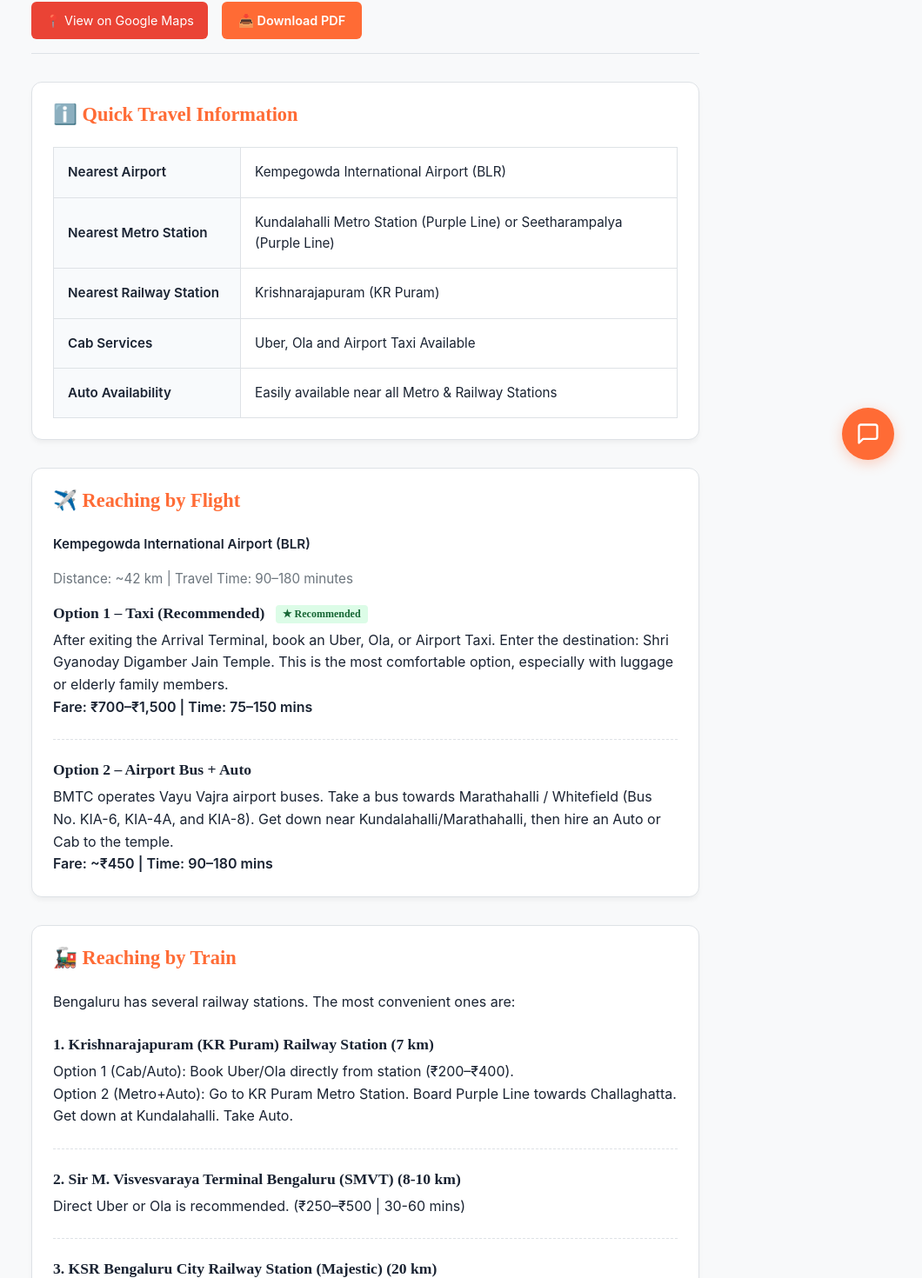
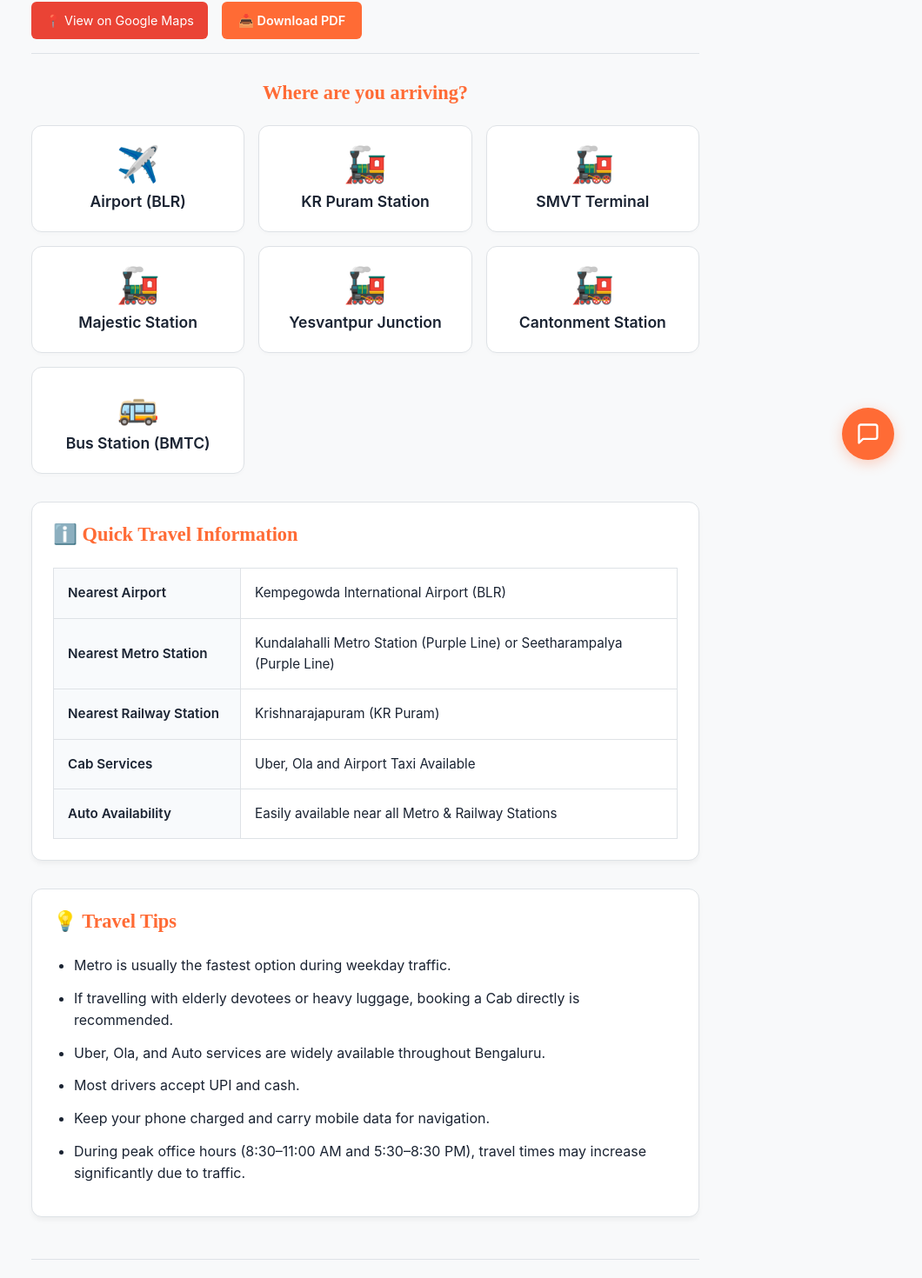
Before and after one commit to cjchirag7/jain-tirth-itineraries, a Next.js app: page /gyanoday-travel-guide in a window 1280 px wide. Shown: the part 239-1709 px from the top of the page at 87% size, without its empty margins (220-1280 px from the left). Built offline with nearby package versions, Linux system fonts and the light colour scheme.

Commit message:
Update how to reach gyanoday page

```diff
--- a/src/app/gyanoday-travel-guide/page.module.css
+++ b/src/app/gyanoday-travel-guide/page.module.css
@@ -228,6 +228,75 @@
   border-top: 1px solid var(--border);
 }
 
+.hubPrompt {
+  text-align: center;
+  font-size: 1.4rem;
+  color: var(--primary);
+  margin-bottom: 1.5rem;
+  font-weight: 600;
+}
+
+.hubGrid {
+  display: grid;
+  grid-template-columns: repeat(auto-fill, minmax(200px, 1fr));
+  gap: 1rem;
+  margin-bottom: 2rem;
+}
+
+.hubCard {
+  background: white;
+  border: 1px solid var(--border);
+  border-radius: 12px;
+  padding: 1.5rem 1rem;
+  text-align: center;
+  cursor: pointer;
+  transition: all 0.2s;
+  box-shadow: 0 2px 4px rgba(0,0,0,0.02);
+  display: flex;
+  flex-direction: column;
+  align-items: center;
+  justify-content: center;
+  gap: 0.75rem;
+}
+
+.hubCard:hover, .hubCard:active {
+  border-color: var(--primary);
+  box-shadow: 0 4px 12px rgba(0,0,0,0.05);
+  transform: translateY(-2px);
+  background: var(--bg-hover);
+}
+
+.hubIcon {
+  font-size: 2.5rem;
+  line-height: 1;
+}
+
+.hubName {
+  font-size: 1.1rem;
+  font-weight: 600;
+  color: var(--secondary);
+}
+
+.backBtn {
+  background: transparent;
+  border: 1px solid var(--border);
+  padding: 0.5rem 1rem;
+  border-radius: 6px;
+  font-size: 0.95rem;
+  cursor: pointer;
+  display: inline-flex;
+  align-items: center;
+  gap: 0.5rem;
+  color: var(--text);
+  margin-bottom: 1.5rem;
+  transition: all 0.2s;
+  font-weight: 500;
+}
+
+.backBtn:hover {
+  background: var(--bg-hover);
+}
+
 @media (max-width: 640px) {
   .header {
     flex-direction: column;
--- a/src/app/gyanoday-travel-guide/page.tsx
+++ b/src/app/gyanoday-travel-guide/page.tsx
@@ -8,6 +8,7 @@ import styles from './page.module.css';
 function TravelGuideContent() {
   const searchParams = useSearchParams();
   const [lang, setLang] = useState<'en' | 'hi'>('en');
+  const [selectedHub, setSelectedHub] = useState<string | null>(null);
 
   useEffect(() => {
     const langParam = searchParams.get('lang');
@@ -112,6 +113,95 @@ function TravelGuideContent() {
   const pdfUrl = isHi ? '/pdfs/gyanoday-travel-guide-hi.pdf' : '/pdfs/gyanoday-travel-guide-en.pdf';
   const mapUrl = 'https://www.google.com/maps?cid=10167995298631462920';
 
+  const hubs = [
+    { id: 'flight', icon: '✈️', name: isHi ? 'हवाई अड्डा (BLR Airport)' : 'Airport (BLR)' },
+    { id: 'kr-puram', icon: '🚂', name: isHi ? 'KR पुरम स्टेशन' : 'KR Puram Station' },
+    { id: 'smvt', icon: '🚂', name: isHi ? 'SMVT टर्मिनल' : 'SMVT Terminal' },
+    { id: 'majestic', icon: '🚂', name: isHi ? 'मैजेस्टिक स्टेशन' : 'Majestic Station' },
+    { id: 'yesvantpur', icon: '🚂', name: isHi ? 'यशवंतपुर जंक्शन' : 'Yesvantpur Junction' },
+    { id: 'cantonment', icon: '🚂', name: isHi ? 'कैंटोनमेंट स्टेशन' : 'Cantonment Station' },
+    { id: 'bus', icon: '🚌', name: isHi ? 'बस स्टैंड (BMTC)' : 'Bus Station (BMTC)' }
+  ];
+
+  const renderSelectedContent = () => {
+    switch (selectedHub) {
+      case 'flight':
+        return (
+          <section className={styles.section}>
+            <h3 className={styles.sectionTitle}>✈️ {t.flightTitle}</h3>
+            <p className={styles.address} style={{ fontWeight: 600, color: 'var(--secondary)' }}>{t.flightSubtitle}</p>
+            <p className={styles.address}>{t.distTime}</p>
+
+            <div className={styles.optionBlock}>
+              <h4 className={styles.optionTitle}>{t.flightOpt1} <span className={styles.recommended}>★ Recommended</span></h4>
+              <p>{t.flightOpt1Desc}</p>
+              <p className={styles.highlight}>{t.fareTime1}</p>
+            </div>
+
+            <div className={styles.optionBlock}>
+              <h4 className={styles.optionTitle}>{t.flightOpt2}</h4>
+              <p>{t.flightOpt2Desc}</p>
+              <p className={styles.highlight}>{t.fareTime2}</p>
+            </div>
+          </section>
+        );
+      case 'kr-puram':
+        return (
+          <section className={styles.section}>
+            <h3 className={styles.sectionTitle}>🚂 {t.krPuram}</h3>
+            <div className={styles.optionBlock}>
+              <p style={{ whiteSpace: 'pre-line' }}>{t.krPuramDesc}</p>
+            </div>
+          </section>
+        );
+      case 'smvt':
+        return (
+          <section className={styles.section}>
+            <h3 className={styles.sectionTitle}>🚂 {t.smvt}</h3>
+            <div className={styles.optionBlock}>
+              <p>{t.smvtDesc}</p>
+            </div>
+          </section>
+        );
+      case 'majestic':
+        return (
+          <section className={styles.section}>
+            <h3 className={styles.sectionTitle}>🚂 {t.majestic}</h3>
+            <div className={styles.optionBlock}>
+              <p>{t.majesticDesc}</p>
+            </div>
+          </section>
+        );
+      case 'yesvantpur':
+        return (
+          <section className={styles.section}>
+            <h3 className={styles.sectionTitle}>🚂 {t.yesvantpur}</h3>
+            <div className={styles.optionBlock}>
+              <p>{t.yesvantpurDesc}</p>
+            </div>
+          </section>
+        );
+      case 'cantonment':
+        return (
+          <section className={styles.section}>
+            <h3 className={styles.sectionTitle}>🚂 {t.cantonment}</h3>
+            <div className={styles.optionBlock}>
+              <p>{t.cantonmentDesc}</p>
+            </div>
+          </section>
+        );
+      case 'bus':
+        return (
+          <section className={styles.section}>
+            <h3 className={styles.sectionTitle}>🚌 {t.busTitle}</h3>
+            <p>{t.busDesc}</p>
+          </section>
+        );
+      default:
+        return null;
+    }
+  };
+
   return (
     <div className={styles.container}>
       <Head>
@@ -137,6 +227,18 @@ function TravelGuideContent() {
             🌐 {isHi ? 'Read in English' : 'हिंदी में पढ़ें'}
           </button>
         </div>
+      </div>
+
+      {!selectedHub ? (
+        <>
+          <h3 className={styles.hubPrompt}>{isHi ? 'आप कहाँ पहुँच रहे हैं?' : 'Where are you arriving?'}</h3>
+          <div className={styles.hubGrid}>
+            {hubs.map(hub => (
+              <button key={hub.id} onClick={() => setSelectedHub(hub.id)} className={styles.hubCard}>
+                <span className={styles.hubIcon}>{hub.icon}</span>
+                <span className={styles.hubName}>{hub.name}</span>
+              </button>
+            ))}
           </div>
 
           <section className={styles.section}>
@@ -168,62 +270,18 @@ function TravelGuideContent() {
               </table>
             </div>
           </section>
+        </>
+      ) : (
+        <>
+          <button onClick={() => setSelectedHub(null)} className={styles.backBtn}>
+            ← {isHi ? 'वापस जाएँ (Back to Options)' : 'Back to Options'}
+          </button>
 
-      <section className={styles.section}>
-        <h3 className={styles.sectionTitle}>✈️ {t.flightTitle}</h3>
-        <p className={styles.address} style={{ fontWeight: 600, color: 'var(--secondary)' }}>{t.flightSubtitle}</p>
-        <p className={styles.address}>{t.distTime}</p>
+          {renderSelectedContent()}
+        </>
+      )}
 
-        <div className={styles.optionBlock}>
-          <h4 className={styles.optionTitle}>{t.flightOpt1} <span className={styles.recommended}>★ Recommended</span></h4>
-          <p>{t.flightOpt1Desc}</p>
-          <p className={styles.highlight}>{t.fareTime1}</p>
-        </div>
-
-        <div className={styles.optionBlock}>
-          <h4 className={styles.optionTitle}>{t.flightOpt2}</h4>
-          <p>{t.flightOpt2Desc}</p>
-          <p className={styles.highlight}>{t.fareTime2}</p>
-        </div>
-      </section>
-
-      <section className={styles.section}>
-        <h3 className={styles.sectionTitle}>🚂 {t.trainTitle}</h3>
-        <p>{t.trainDesc}</p>
-        <br />
-
-        <div className={styles.optionBlock}>
-          <h4 className={styles.optionTitle}>{t.krPuram}</h4>
-          <p style={{ whiteSpace: 'pre-line' }}>{t.krPuramDesc}</p>
-        </div>
-
-        <div className={styles.optionBlock}>
-          <h4 className={styles.optionTitle}>{t.smvt}</h4>
-          <p>{t.smvtDesc}</p>
-        </div>
-
-        <div className={styles.optionBlock}>
-          <h4 className={styles.optionTitle}>{t.majestic}</h4>
-          <p>{t.majesticDesc}</p>
-        </div>
-
-        <div className={styles.optionBlock}>
-          <h4 className={styles.optionTitle}>{t.yesvantpur}</h4>
-          <p>{t.yesvantpurDesc}</p>
-        </div>
-
-        <div className={styles.optionBlock}>
-          <h4 className={styles.optionTitle}>{t.cantonment}</h4>
-          <p>{t.cantonmentDesc}</p>
-        </div>
-      </section>
-
-      <section className={styles.section}>
-        <h3 className={styles.sectionTitle}>🚌 {t.busTitle}</h3>
-        <p>{t.busDesc}</p>
-      </section>
-
-      <section className={styles.section}>
+      <section className={styles.section} style={{ marginTop: selectedHub ? '0' : '2rem' }}>
         <h3 className={styles.sectionTitle}>💡 {t.tipsTitle}</h3>
         <ul className={styles.tipsList}>
           {t.tips.map((tip, idx) => (
```
Lines whose indentation alone changed are shown as unchanged.
